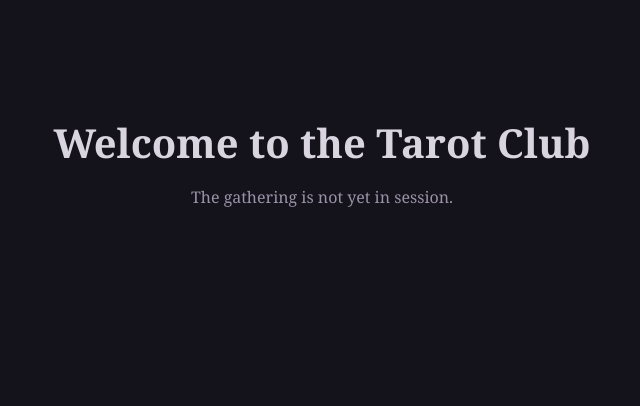
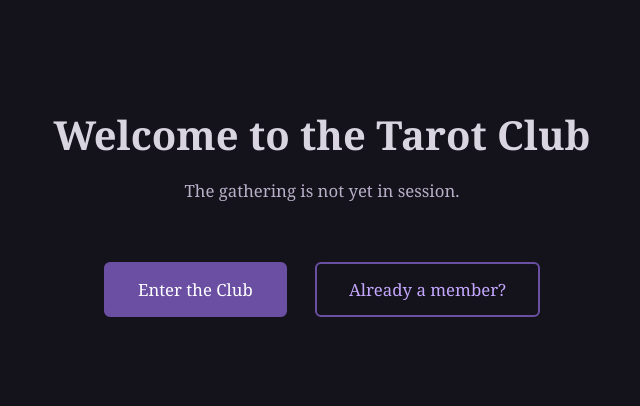
Before and after one commit to abdullahbutt1066-spec/The-Sephira-Castle, a Flask app: page / in a window 1280 px wide. Shown: the top 406 px of the page, without its empty margins (318-958 px from the left). Run offline with Flask 3, Linux system fonts and the light colour scheme.

Commit message:
Add navigation links and accessibility improvements to home page

```diff
--- a/templates/home.html
+++ b/templates/home.html
@@ -2,6 +2,7 @@
 <html lang="en">
 <head>
     <meta charset="UTF-8">
+    <meta name="viewport" content="width=device-width, initial-scale=1.0">
     <title>Tarot Club</title>
     <style>
         body {
@@ -10,13 +11,60 @@
             color: #d8d4e0;
             text-align: center;
             padding: 80px 20px;
+            margin: 0;
         }
-        h1 { font-size: 2.5em; margin-bottom: 0.2em; }
-        p  { color: #9a93a8; }
+        h1 {
+            font-size: 2.5em;
+            margin-bottom: 0.2em;
+        }
+        p {
+            color: #b8b0c8;
+            font-size: 1.05em;
+        }
+        nav {
+            margin-top: 50px;
+        }
+        nav a {
+            display: inline-block;
+            margin: 10px 12px;
+            padding: 14px 32px;
+            font-size: 1.05em;
+            font-family: inherit;
+            text-decoration: none;
+            color: #fff;
+            background: #6a4fa3;
+            border: 2px solid #6a4fa3;
+            border-radius: 6px;
+            transition: background 0.15s, border-color 0.15s;
+        }
+        nav a:hover,
+        nav a:focus {
+            background: #7d5fc0;
+            border-color: #9a7fe0;
+            outline: 3px solid #c4a8ff;
+            outline-offset: 3px;
+        }
+        nav a.secondary {
+            background: transparent;
+            color: #c4a8ff;
+            border-color: #6a4fa3;
+        }
+        nav a.secondary:hover,
+        nav a.secondary:focus {
+            background: #2a2536;
+            color: #fff;
+        }
     </style>
 </head>
 <body>
-    <h1>Welcome to the Tarot Club</h1>
-    <p>The gathering is not yet in session.</p>
+    <main>
+        <h1>Welcome to the Tarot Club</h1>
+        <p>The gathering is not yet in session.</p>
+
+        <nav aria-label="Main navigation">
+            <a href="/register">Enter the Club</a>
+            <a href="/login" class="secondary">Already a member?</a>
+        </nav>
+    </main>
 </body>
 </html>
```
